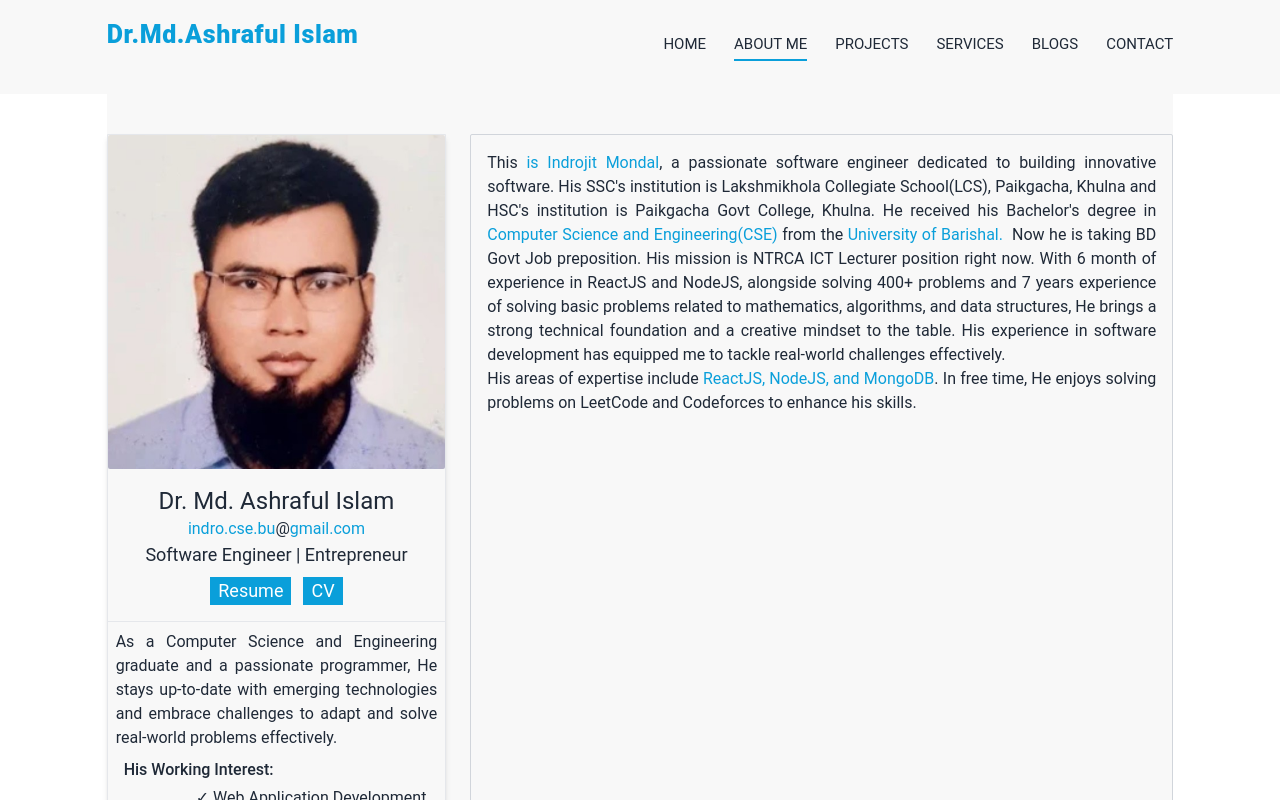
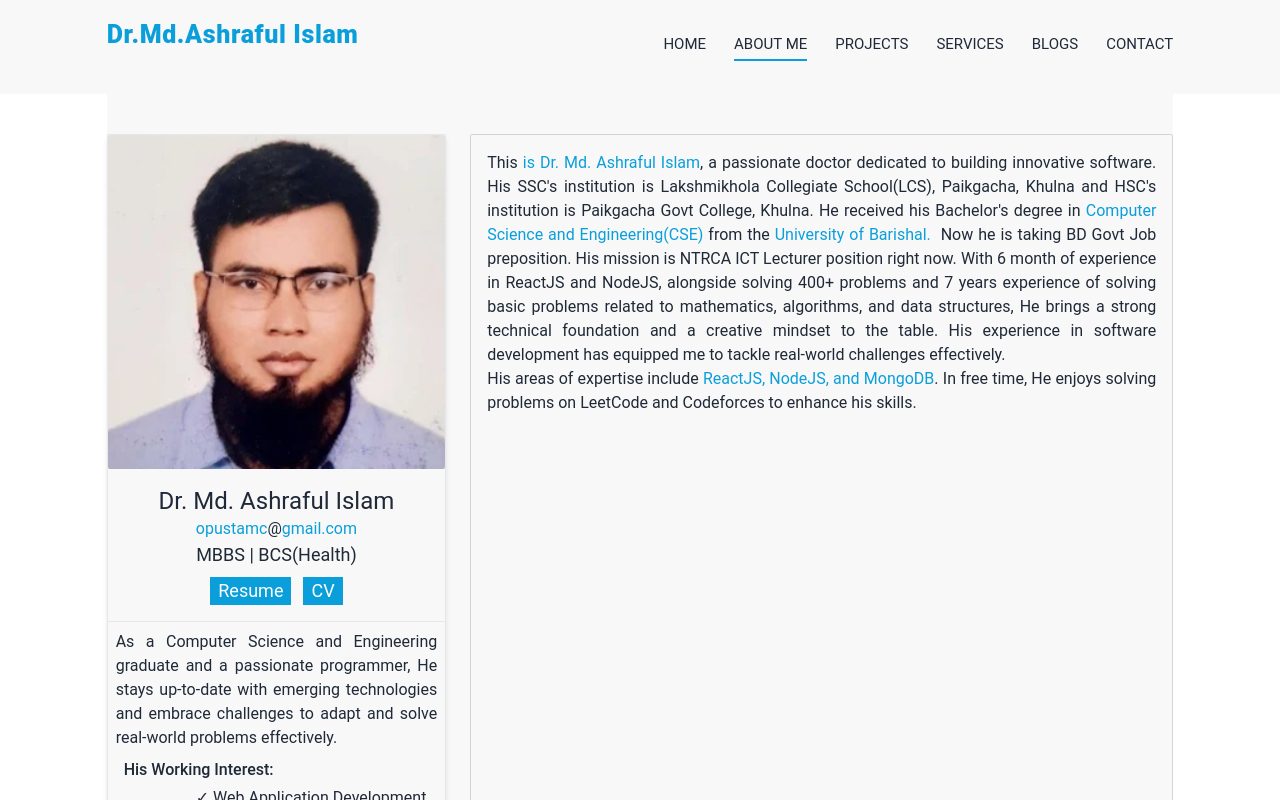
Before and after one commit to indrojitmondal/dr-md-ashraful, a React (Vite) app: page /about in a window 1280 px wide. Shown: the top 800 px of the page. Built offline with nearby package versions, Linux system fonts and the light colour scheme.

Commit message:
Updated About

```diff
--- a/src/pages/About/About.jsx
+++ b/src/pages/About/About.jsx
@@ -31,9 +31,9 @@ const About = () => {
                                 {' '}
                                 <span>Dr. Md. Ashraful</span> <span>Islam </span>
                             </h1>
-                            <span className="text-primary">indro.cse.bu</span>@
+                            <span className="text-primary"> opustamc</span>@
                             <span className="text-primary">gmail.com </span>
-                            <p className="pb-2 text-lg">Software Engineer | Entrepreneur</p>
+                            <p className="pb-2 text-lg">MBBS | BCS(Health)</p>
 
                             <div className="flex  gap-3 justify-center pb-2  ">
                                 <button className="block bg-primary text-white text-lg px-2">
@@ -254,7 +254,7 @@ const About = () => {
                         <p className=" text-justify  text-base">
                             {' '}
                             {/* <span>Welcome to Indrojit,</span> <br /> */}
-                             This <span className="text-primary"> is Indrojit Mondal</span>, a passionate software engineer dedicated to building innovative software. His SSC's institution is Lakshmikhola Collegiate School(LCS), Paikgacha, Khulna and HSC's institution is Paikgacha Govt College, Khulna. He received his Bachelor's degree in{' '}
+                             This <span className="text-primary"> is Dr. Md. Ashraful Islam</span>, a passionate doctor dedicated to building innovative software. His SSC's institution is Lakshmikhola Collegiate School(LCS), Paikgacha, Khulna and HSC's institution is Paikgacha Govt College, Khulna. He received his Bachelor's degree in{' '}
 
                             <span className="text-primary">Computer Science and Engineering(CSE) </span> from the{' '}
                             <a target="_blank" href="https://bu.ac.bd/" className="text-primary hover:underline " rel="noopener noreferrer">
```
